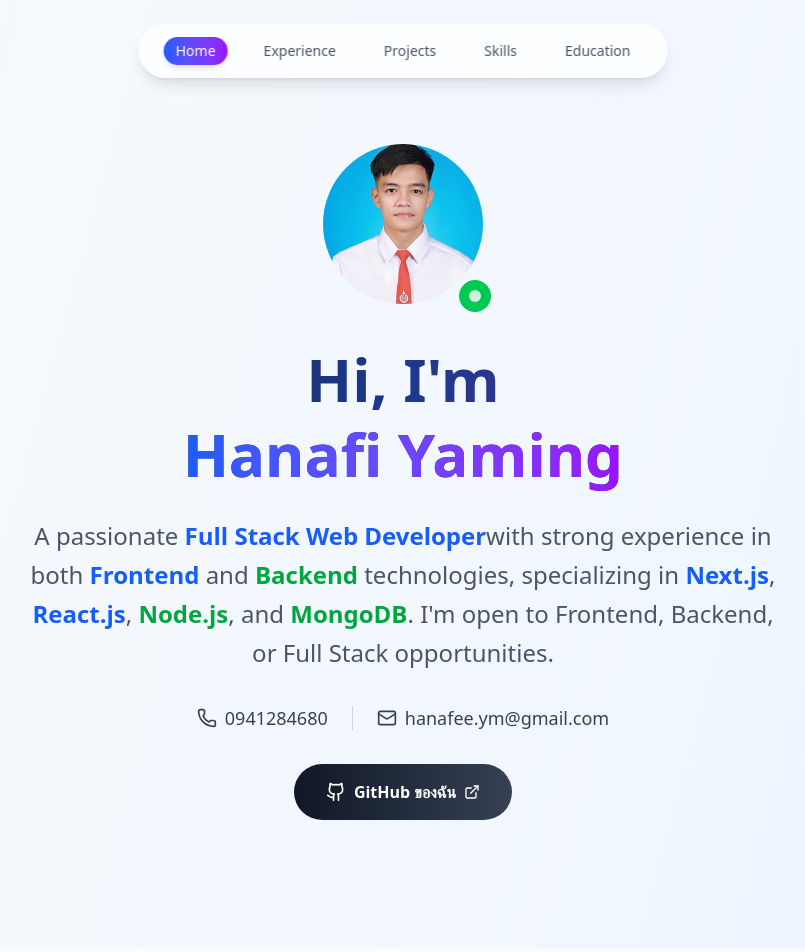
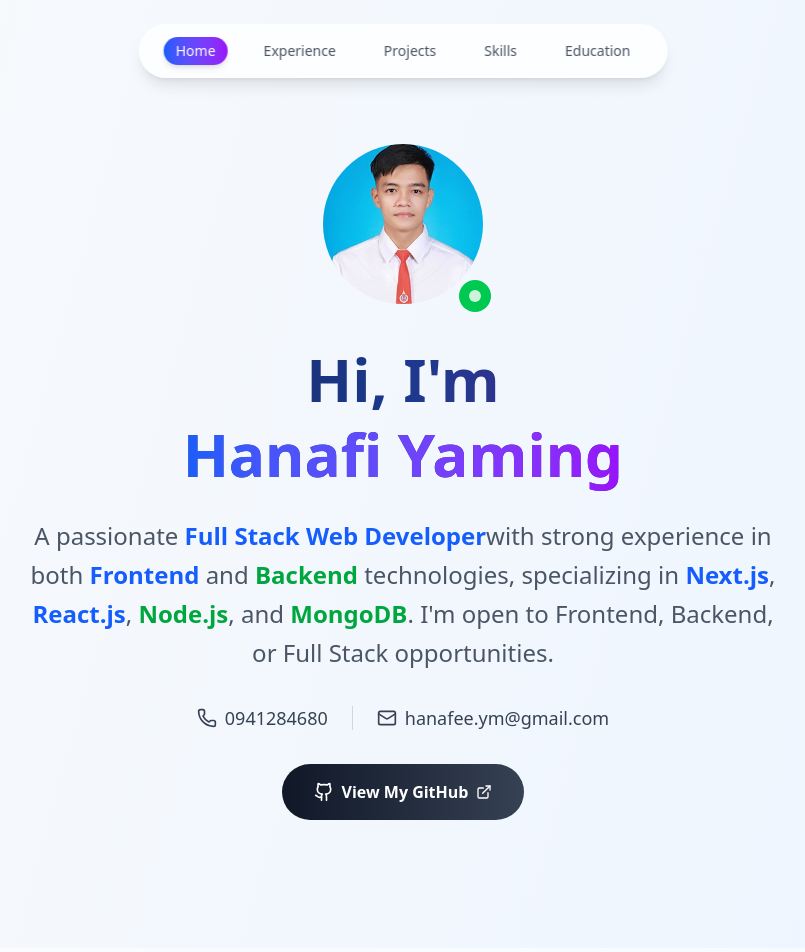
Before and after one commit to jhin3tytwoo/my-portfolio, a Next.js app: page / in a window 1280 px wide. Shown: the top 952 px of the page, without its empty margins (237-1042 px from the left). Built offline with nearby package versions, Linux system fonts and the light colour scheme.

Commit message:
Update page.jsx

```diff
--- a/src/app/page.jsx
+++ b/src/app/page.jsx
@@ -293,7 +293,7 @@ export default function ModernPortfolio() {
                 className="inline-flex items-center gap-2 bg-gradient-to-r from-gray-900 to-gray-700 text-white px-8 py-4 rounded-full font-semibold hover:shadow-lg transform hover:scale-105 transition-all duration-300 group"
               >
                 <Github className="w-5 h-5 group-hover:rotate-12 transition-transform" />
-                GitHub ของฉัน
+                View My GitHub
                 <ExternalLink className="w-4 h-4 group-hover:translate-x-1 transition-transform" />
               </a>
             </div>
```
